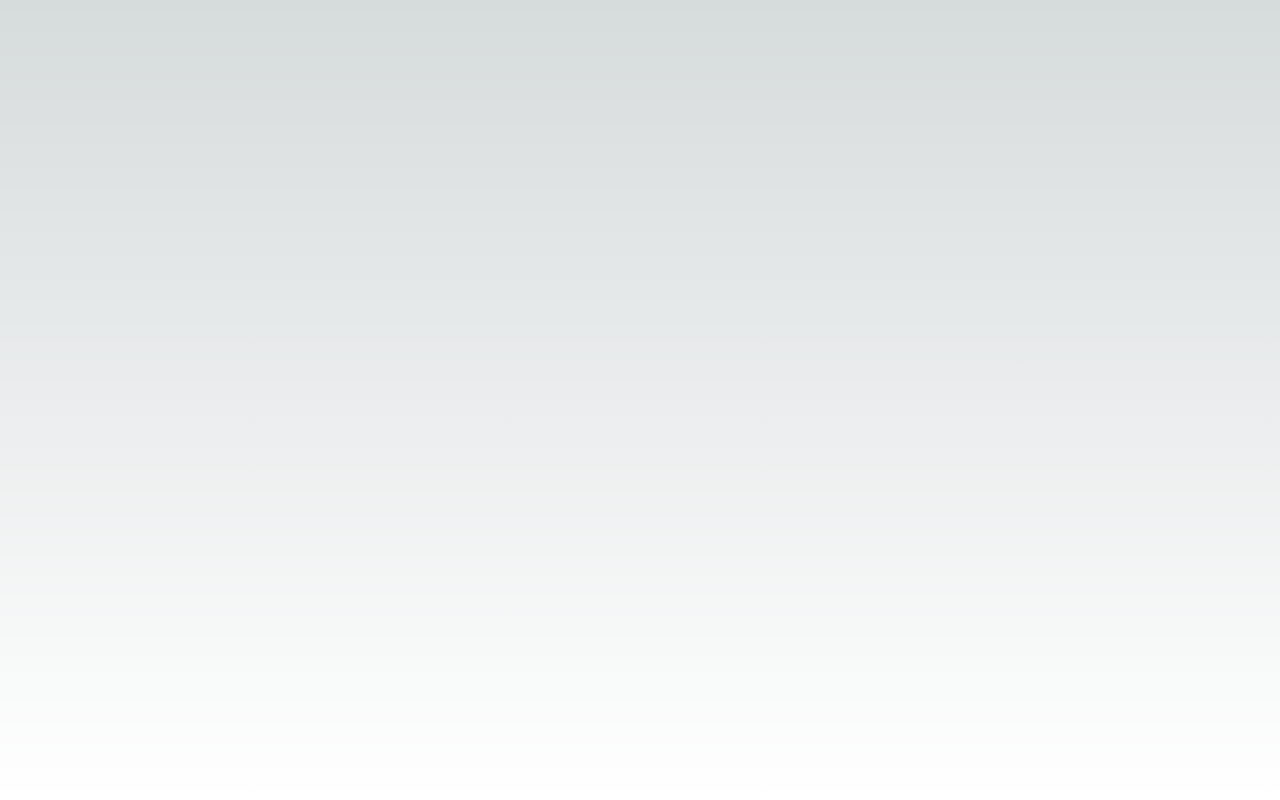
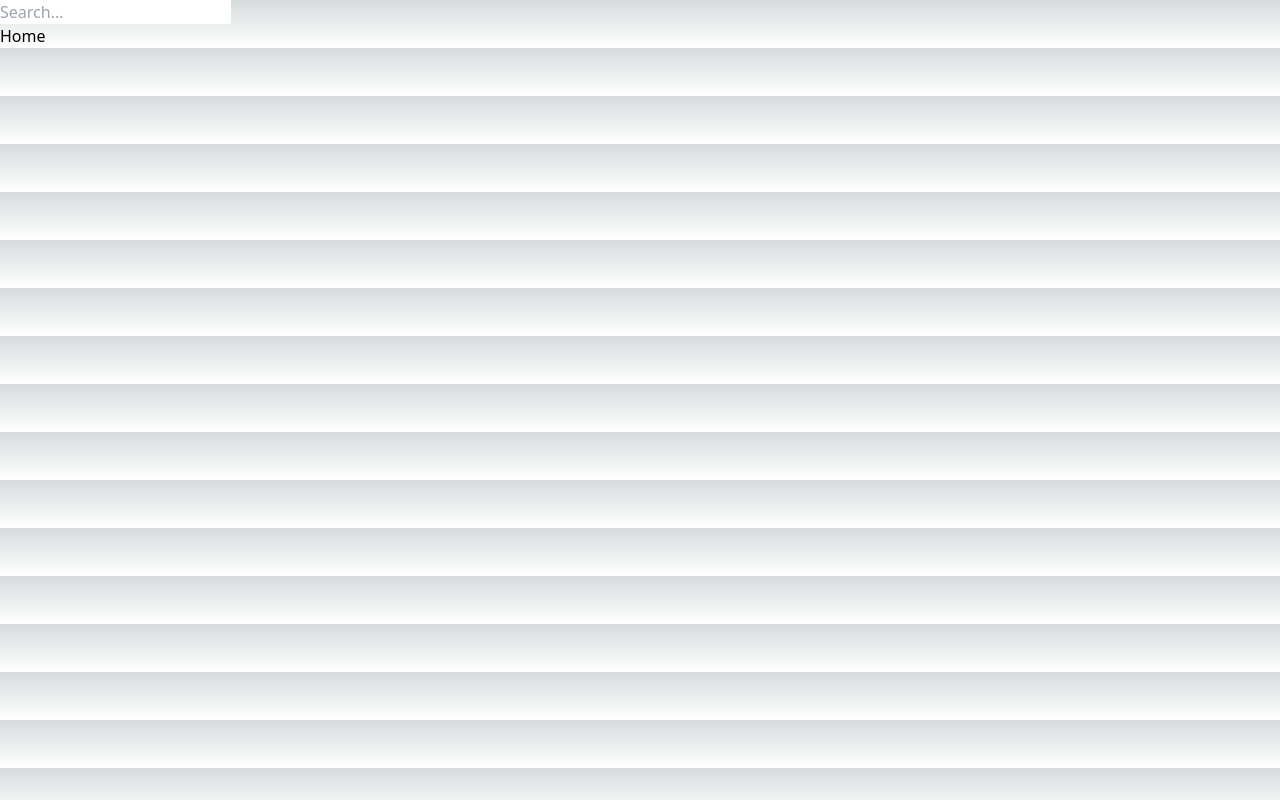
Before and after one commit to Andrew-Sayward/global-task, a Next.js app: page / in a window 1280 px wide. Built offline with nearby package versions, Linux system fonts and the light colour scheme.

Commit message:
add search component and layouts
Here if using the app directory we could use a layout.tsx file, however as we are using the pages directory a layout component would need to be used

```diff
--- /dev/null
+++ b/components/SearchBar.tsx
@@ -0,0 +1,22 @@
+// components/SearchBar.js
+import { SetStateAction, useContext } from 'react';
+import { SearchContext } from '../contexts/SearchContext';
+
+const SearchBar = () => {
+  const { searchValue, setSearchValue } = useContext(SearchContext);
+
+  const handleChange = (e: { target: { value: SetStateAction<string>; }; }) => {
+    setSearchValue(e.target.value);
+  };
+
+  return (
+    <input
+      type="text"
+      value={searchValue}
+      onChange={handleChange}
+      placeholder="Search..."
+    />
+  );
+};
+
+export default SearchBar;
--- /dev/null
+++ b/layouts/general-layout.tsx
@@ -0,0 +1,13 @@
+import SearchBar from "@/components/SearchBar";
+import { ReactNode } from "react";
+
+const GeneralLayout= ({ children }: { children: ReactNode }) =>{
+  return(
+    <>
+      <SearchBar />
+      {children}
+    </>
+  )
+}
+
+export default GeneralLayout;
--- /dev/null
+++ b/layouts/newsletter-layout.tsx
@@ -0,0 +1,13 @@
+import SearchBar from "@/components/SearchBar";
+import { ReactNode } from "react";
+
+const   NewsletterLayout = ({ children }: { children: ReactNode }) =>{
+  return(
+    <>
+      <SearchBar />
+      {children}
+    </>
+  )
+}
+
+export default NewsletterLayout;
--- a/pages/index.tsx
+++ b/pages/index.tsx
@@ -1,14 +1,13 @@
 import Image from "next/image";
 import { Inter } from "next/font/google";
+import GeneralLayout from "@/layouts/general-layout";
 
 const inter = Inter({ subsets: ["latin"] });
 
 export default function Home() {
   return (
-    <main
-      className={`flex min-h-screen flex-col items-center justify-between p-24 ${inter.className}`}
-    >
-
-    </main>
+    <GeneralLayout>
+      <h1>Home</h1>
+    </GeneralLayout>
   );
 }
--- a/pages/newsletter.tsx
+++ b/pages/newsletter.tsx
@@ -0,0 +1,11 @@
+import NewsletterLayout from "@/layouts/newsletter-layout";
+
+const Newsletter = () => {
+  return (
+    <NewsletterLayout>
+      <h1>Newsletter</h1>
+    </NewsletterLayout>
+  )
+}
+
+export default Newsletter;
--- a/pages/products.tsx
+++ b/pages/products.tsx
@@ -1,5 +1,6 @@
 import getCategories from "@/helpers/getCategories"
 import getProducts from "@/helpers/getProducts"
+import GeneralLayout from "@/layouts/general-layout"
 import Category from "@/models/Category"
 import Product from "@/models/Product"
 import { get } from "http"
@@ -17,9 +18,11 @@ const Products = (props: Props) => {
   })
 
   return(
-    <div>
-      <h1>Products</h1>
-    </div>
+    <GeneralLayout>
+      <div>
+        <h1>Products</h1>
+      </div>
+    </GeneralLayout>
   )
 }
 
```
